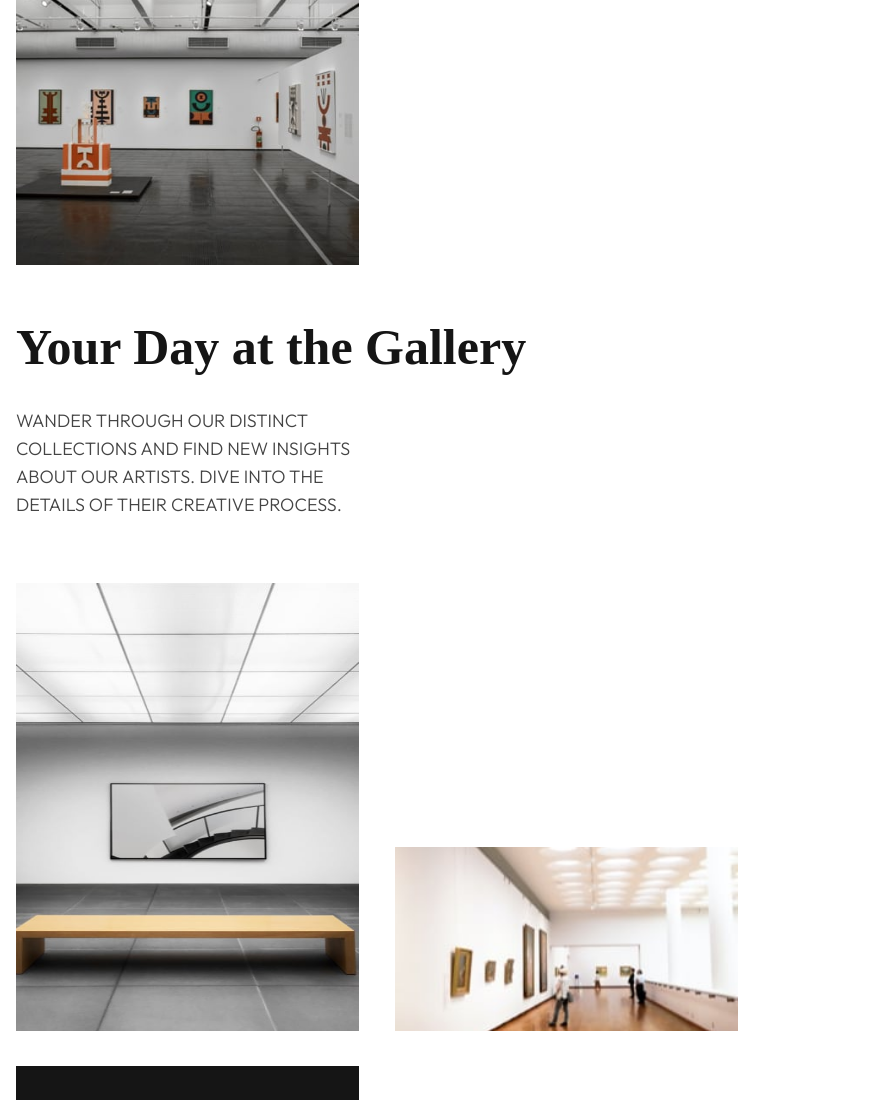
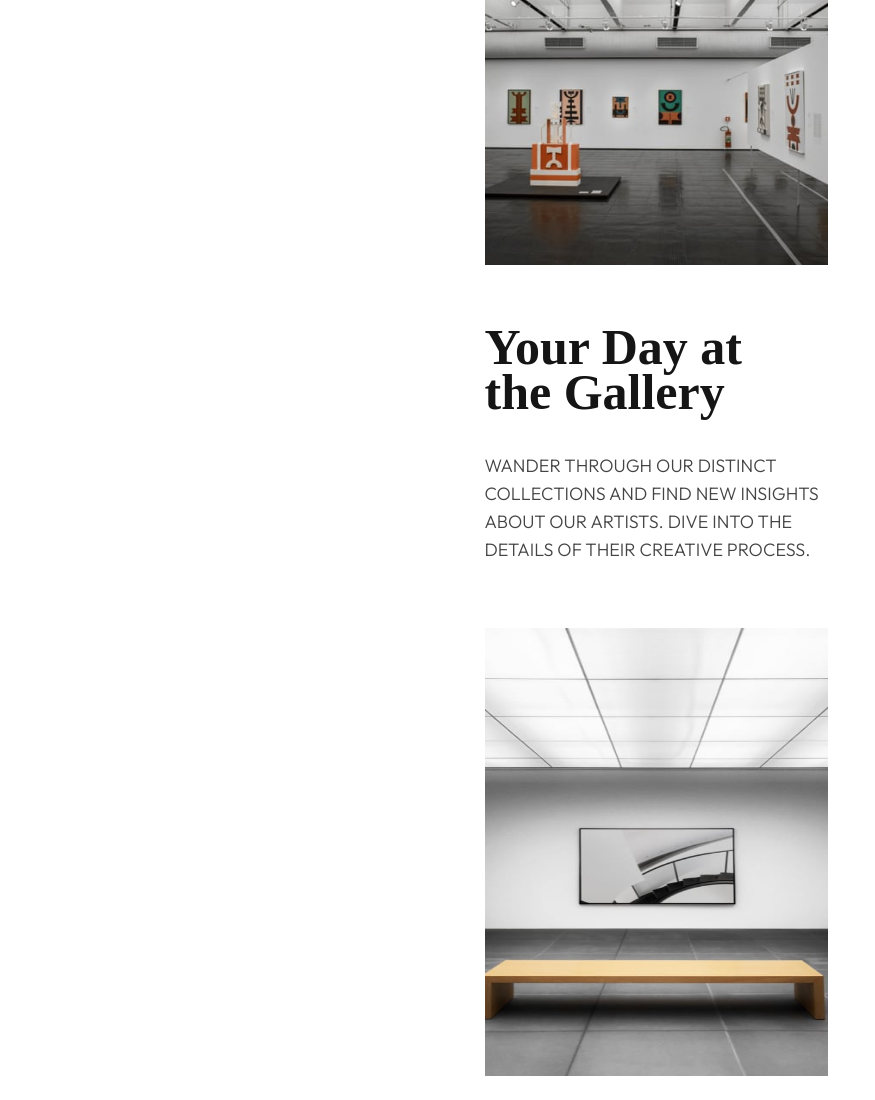
Before and after one commit to tornikeberikashvili/art-gallery, a plain HTML site: page index.html in a window 1280 px wide. Shown: the part 613-1713 px from the top of the page, without its empty margins (0-875 px from the left). Drawn offline with Linux system fonts and the light colour scheme.

Commit message:
add section center

```diff
--- a/style.css
+++ b/style.css
@@ -30,7 +30,7 @@ header{
     color: #151515;
     padding-top: 32px;
     margin: 16px;
-
+    /* max-width: 342px; */
 
 }
 
@@ -43,7 +43,7 @@ header{
     color: #444444;
     padding-top: 32px;
     margin: 16px;
-
+    /* max-width: 343px; */
 }
 
 .header-button{
@@ -83,7 +83,15 @@ header{
 main{
     display: flex;
     flex-direction: column;
-    /* padding-top: 144px; */
+    align-items: center;
+}
+
+section{
+    max-width: 343px;
+    display: flex;
+    flex-direction: column;
+
+
 }
 
 .grid-1{
@@ -101,6 +109,7 @@ main{
     color: #151515;
     padding-top: 25px;
     margin: 16px;
+    max-width: 343px;
 }
 
 .wander-p{
```
